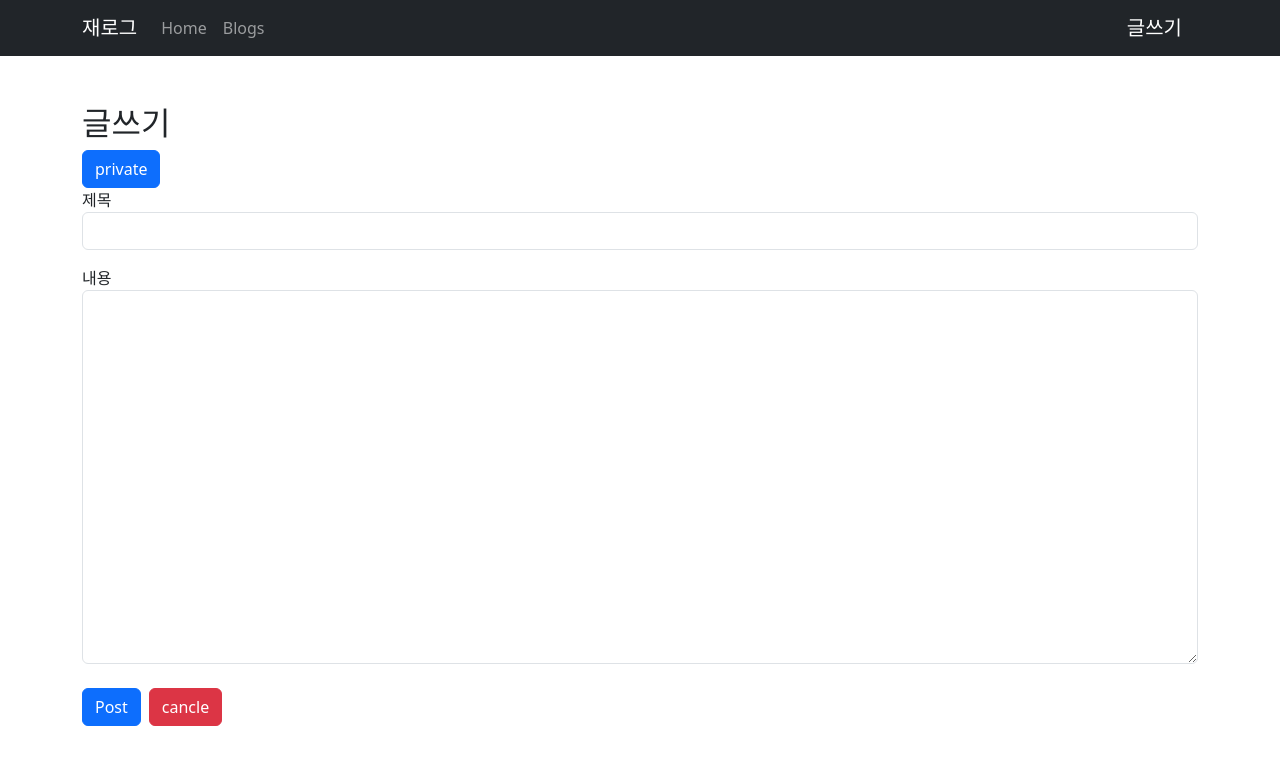
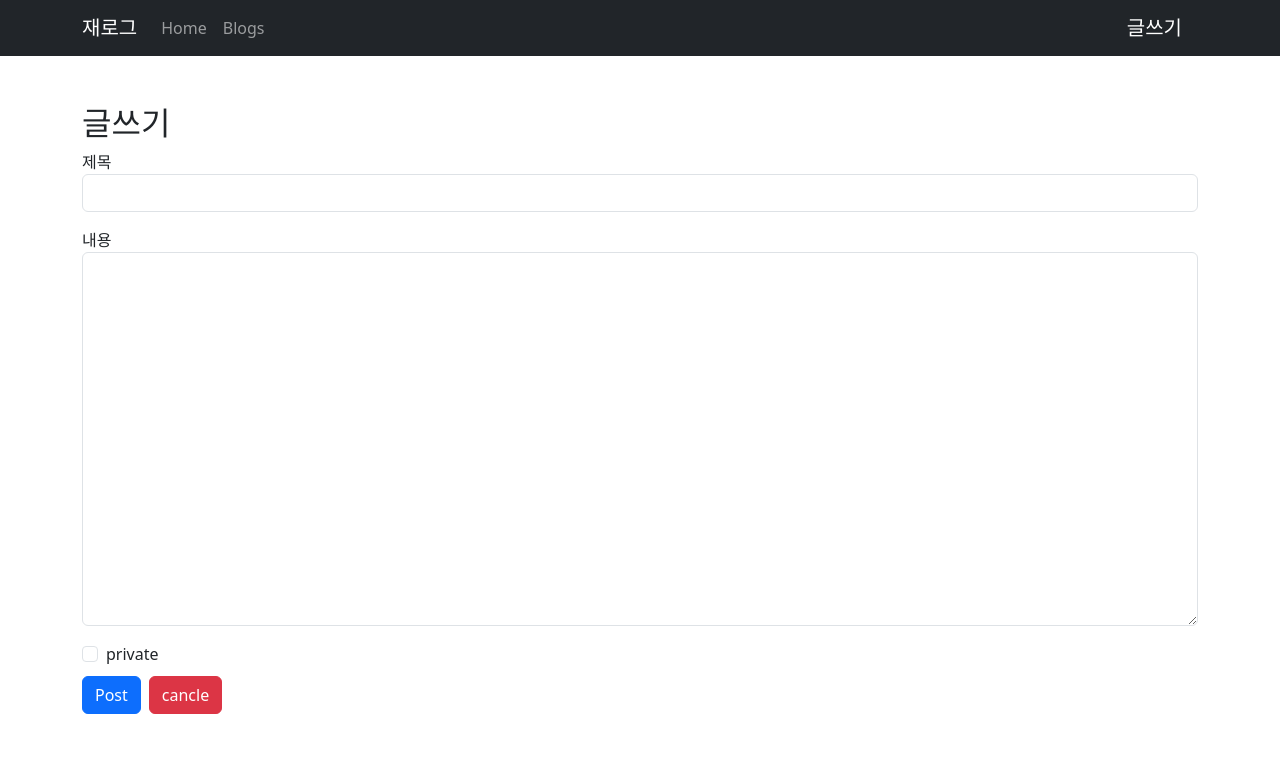
Before and after one commit to bjy6439/toyProject2, a React (Create React App) app: page /blogs/create in a window 1280 px wide. Shown: the top 764 px of the page. Built offline with nearby package versions, Linux system fonts and the light colour scheme.

Commit message:
Add : private버튼 추가 및 private 버튼 체크 후 업로드 시 비공개로 전환

```diff
--- a/db.json
+++ b/db.json
@@ -2,11 +2,9 @@
   "posts": [
     {
       "title": "i want go home!!",
-      "body": "13212123",
+      "body": "바꿈 바꿔진당!",
       "createdAt": 1680848585401,
-      "id": 1,
-      "newTitle": "i want go home!!",
-      "newBody": "13212123"
+      "id": 1
     },
     {
       "title": "today's work very hard",
@@ -18,9 +16,20 @@
       "title": "asdasd",
       "body": "asdasd",
       "createdAt": 1680930372785,
-      "id": 3,
-      "newTitle": "asdasd11112312",
-      "newBody": "asdasd"
+      "id": 3
+    },
+    {
+      "title": "이제 private하면 됨",
+      "body": "가즈아",
+      "createdAt": 1680930698187,
+      "id": 4
+    },
+    {
+      "title": "123",
+      "body": "123",
+      "createdAt": 1680931735133,
+      "id": 5,
+      "publish": true
     }
   ]
 }
--- a/src/Components/PostForm.tsx
+++ b/src/Components/PostForm.tsx
@@ -8,35 +8,44 @@ interface Post {
   body: string;
 }
 
-const PostForm = ({ post, edits }: { post?: Post; edits?: Boolean }) => {
+const PostForm = ({ post, edits }: { post?: Post; edits?: boolean }) => {
   const [title, setTitle] = useState<string>(`${post ? post.title : ""}`);
   const [newTitle, setNewTitle] = useState<string>(`${post ? post.title : ""}`);
   const [body, setBody] = useState<string>(`${post ? post.body : ""}`);
   const [newBody, setNewBody] = useState<string>(`${post ? post.body : ""}`);
+  const [publish, setPublish] = useState<boolean>(false);
   const navigate = useNavigate();
+
+  console.log(publish);
 
   const onSubmit = () => {
     axios.post("http://localhost:8080/posts", {
       title,
       body,
       createdAt: Date.now(),
+      publish,
     });
     navigate("/blogs");
   };
 
   const Edit = () => {
     axios.patch(`http://localhost:8080/posts/${post?.id}`, {
-      newTitle,
-      newBody,
+      title: newTitle,
+      body: newBody,
+      publish,
     });
-    navigate("/blogs");
+    navigate(`/blogs/${post?.id}`);
   };
 
   const isEdit = () => {
     return title !== newTitle || body !== newBody;
   };
 
-  console.log(isEdit());
+  const isPublish = (e: React.ChangeEvent<HTMLInputElement>) => {
+    setPublish(e.target.checked);
+  };
+
+  console.log(publish);
 
   return (
     <div>
@@ -71,6 +80,17 @@ const PostForm = ({ post, edits }: { post?: Post; edits?: Boolean }) => {
         />
       </div>
       <div>
+        <div className="form-check">
+          <input
+            className="form-check-input"
+            type="checkbox"
+            checked={publish}
+            onChange={(e) => {
+              isPublish(e);
+            }}
+          />
+          <label className="form-check-lable">private</label>
+        </div>
         {post ? (
           <button
             className="btn btn-success"
--- a/src/pages/BlogsCreate/BlogsCreate.tsx
+++ b/src/pages/BlogsCreate/BlogsCreate.tsx
@@ -4,7 +4,6 @@ const BlogsCreate = () => {
   return (
     <>
       <h2>글쓰기</h2>
-      <button className="btn btn-primary">private</button>
       <PostForm />
     </>
   );
--- a/src/pages/PostPage/PostPage.tsx
+++ b/src/pages/PostPage/PostPage.tsx
@@ -8,6 +8,7 @@ interface Posts {
   body: string;
   id: number;
   createdAt: number;
+  publish: boolean;
 }
 
 const PostPage = () => {
@@ -49,7 +50,7 @@ const PostPage = () => {
             </div>
             <small>{post?.createdAt && getTime(post.createdAt)}</small>
             <hr />
-            <h3>{post?.body}</h3>
+            {post?.publish ? <h1>비공개 입니다.</h1> : <h3>{post?.body}</h3>}
           </div>
         </div>
       )}
```
